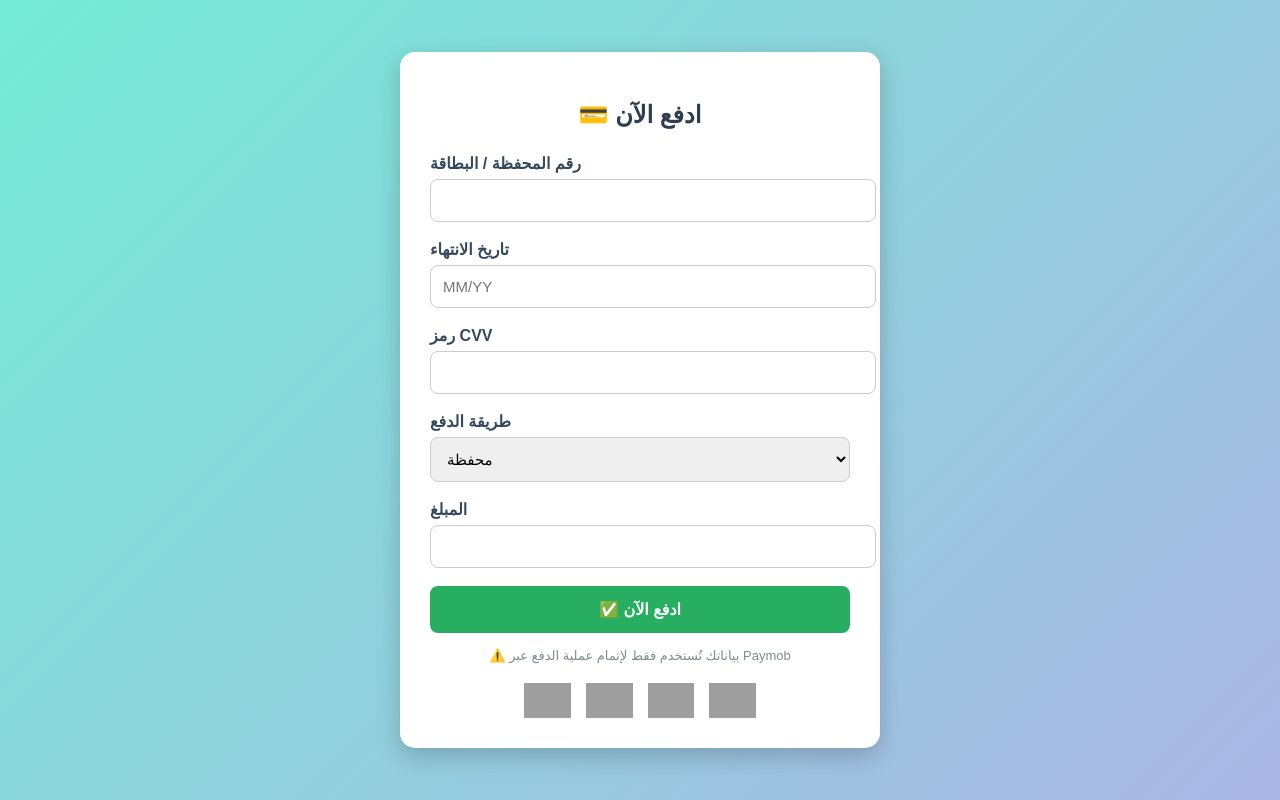
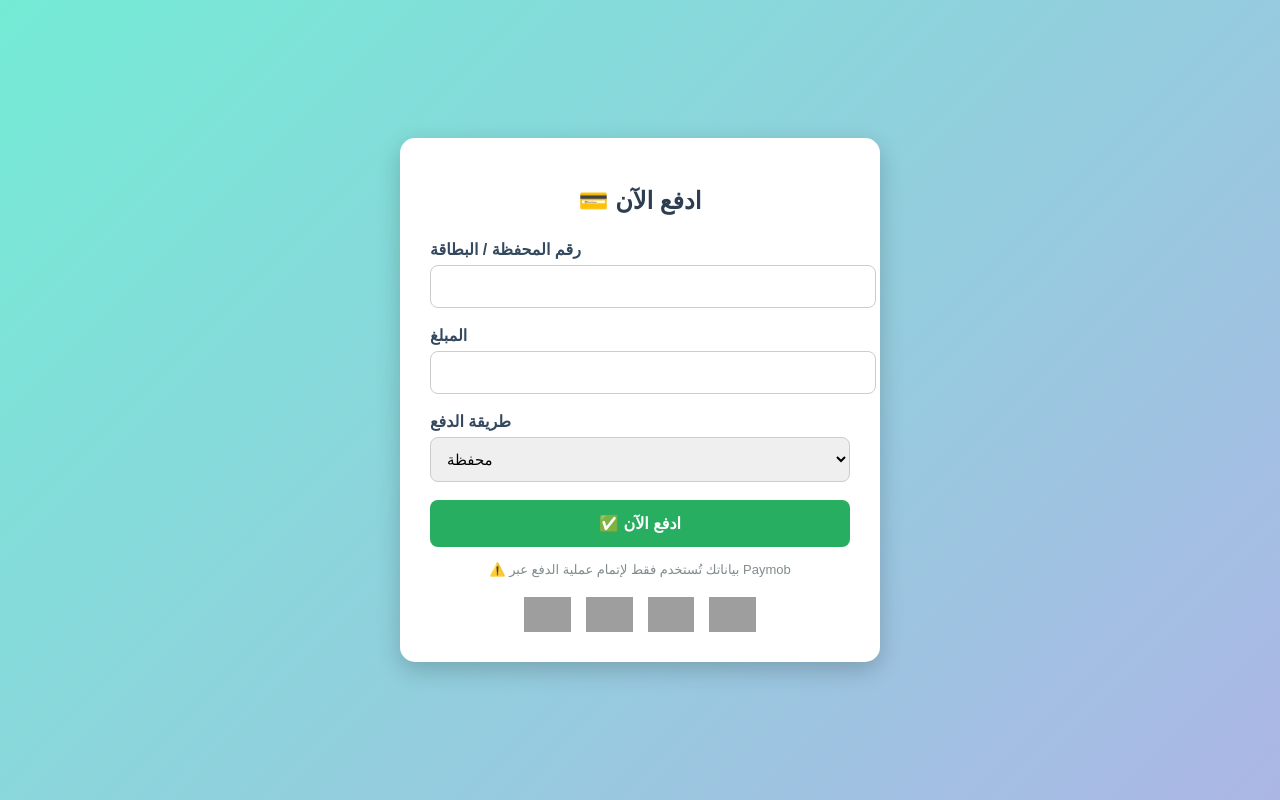
Before and after one commit to tales-net/mikrotik-paymob-server, a website: page public/index.html in a window 1280 px wide. Drawn offline with Linux system fonts and the light colour scheme; grey boxes are pictures that could not be loaded.

Commit message:
Update index.html

```diff
--- a/public/index.html
+++ b/public/index.html
@@ -22,71 +22,27 @@
       padding: 30px;
       border-radius: 15px;
       box-shadow: 0 8px 25px rgba(0,0,0,0.2);
-      animation: fadeIn 0.8s ease-in-out;
     }
     h2 {
       text-align: center;
       margin-bottom: 25px;
       color: #2c3e50;
     }
-    .form-group {
-      margin-bottom: 18px;
+    .form-group { margin-bottom: 18px; }
+    label { display: block; margin-bottom: 6px; font-weight: bold; color: #34495e; }
+    input, select {
+      width: 100%; padding: 12px; border: 1px solid #ccc; border-radius: 8px;
+      font-size: 15px; transition: border-color 0.3s, box-shadow 0.3s;
     }
-    label {
-      display: block;
-      margin-bottom: 6px;
-      font-weight: bold;
-      color: #34495e;
+    input:focus, select:focus { border-color: #27ae60; outline: none; box-shadow: 0px 0px 6px rgba(39,174,96,0.3); }
+    button {
+      width: 100%; padding: 14px; background: #27ae60; color: #fff; border: none;
+      border-radius: 8px; font-size: 16px; cursor: pointer; font-weight: bold;
     }
-    input, select {
-      width: 100%;
-      padding: 12px;
-      border: 1px solid #ccc;
-      border-radius: 8px;
-      font-size: 15px;
-      transition: border-color 0.3s, box-shadow 0.3s;
-    }
-    input:focus, select:focus {
-      border-color: #27ae60;
-      outline: none;
-      box-shadow: 0px 0px 6px rgba(39,174,96,0.3);
-    }
-    button {
-      width: 100%;
-      padding: 14px;
-      background: #27ae60;
-      color: #fff;
-      border: none;
-      border-radius: 8px;
-      font-size: 16px;
-      cursor: pointer;
-      transition: background 0.3s ease;
-      font-weight: bold;
-    }
-    button:hover {
-      background: #219150;
-    }
-    .note {
-      font-size: 13px;
-      color: #7f8c8d;
-      text-align: center;
-      margin-top: 15px;
-    }
-    .logos {
-      display: flex;
-      justify-content: center;
-      align-items: center;
-      gap: 15px;
-      margin-top: 20px;
-    }
-    .logos img {
-      height: 35px;
-      object-fit: contain;
-    }
-    @keyframes fadeIn {
-      from { opacity: 0; transform: translateY(20px); }
-      to { opacity: 1; transform: translateY(0); }
-    }
+    button:hover { background: #219150; }
+    .note { font-size: 13px; color: #7f8c8d; text-align: center; margin-top: 15px; }
+    .logos { display: flex; justify-content: center; gap: 15px; margin-top: 20px; }
+    .logos img { height: 35px; object-fit: contain; }
   </style>
 </head>
 <body>
@@ -95,17 +51,12 @@
     <form id="paymentForm">
       <div class="form-group">
         <label>رقم المحفظة / البطاقة</label>
-        <input type="text" name="account" required>
+        <input type="text" name="phone" required>
       </div>
 
       <div class="form-group">
-        <label>تاريخ الانتهاء</label>
-        <input type="text" name="expiry" placeholder="MM/YY">
-      </div>
-
-      <div class="form-group">
-        <label>رمز CVV</label>
-        <input type="text" name="cvv" maxlength="3">
+        <label>المبلغ</label>
+        <input type="number" name="amount" required>
       </div>
 
       <div class="form-group">
@@ -119,16 +70,10 @@
         </select>
       </div>
 
-      <div class="form-group">
-        <label>المبلغ</label>
-        <input type="number" name="amount" required>
-      </div>
-
       <button type="submit">✅ ادفع الآن</button>
     </form>
     <p class="note">⚠️ بياناتك تُستخدم فقط لإتمام عملية الدفع عبر Paymob</p>
 
-    <!-- شعارات الدفع الرسمية -->
     <div class="logos">
       <img src="https://seeklogo.com/images/P/paymob-logo-9E1E7C9F6D-seeklogo.com.png" alt="Paymob">
       <img src="https://upload.wikimedia.org/wikipedia/commons/0/04/Central_Bank_of_Egypt_logo.png" alt="البنك المركزي المصري">
```
